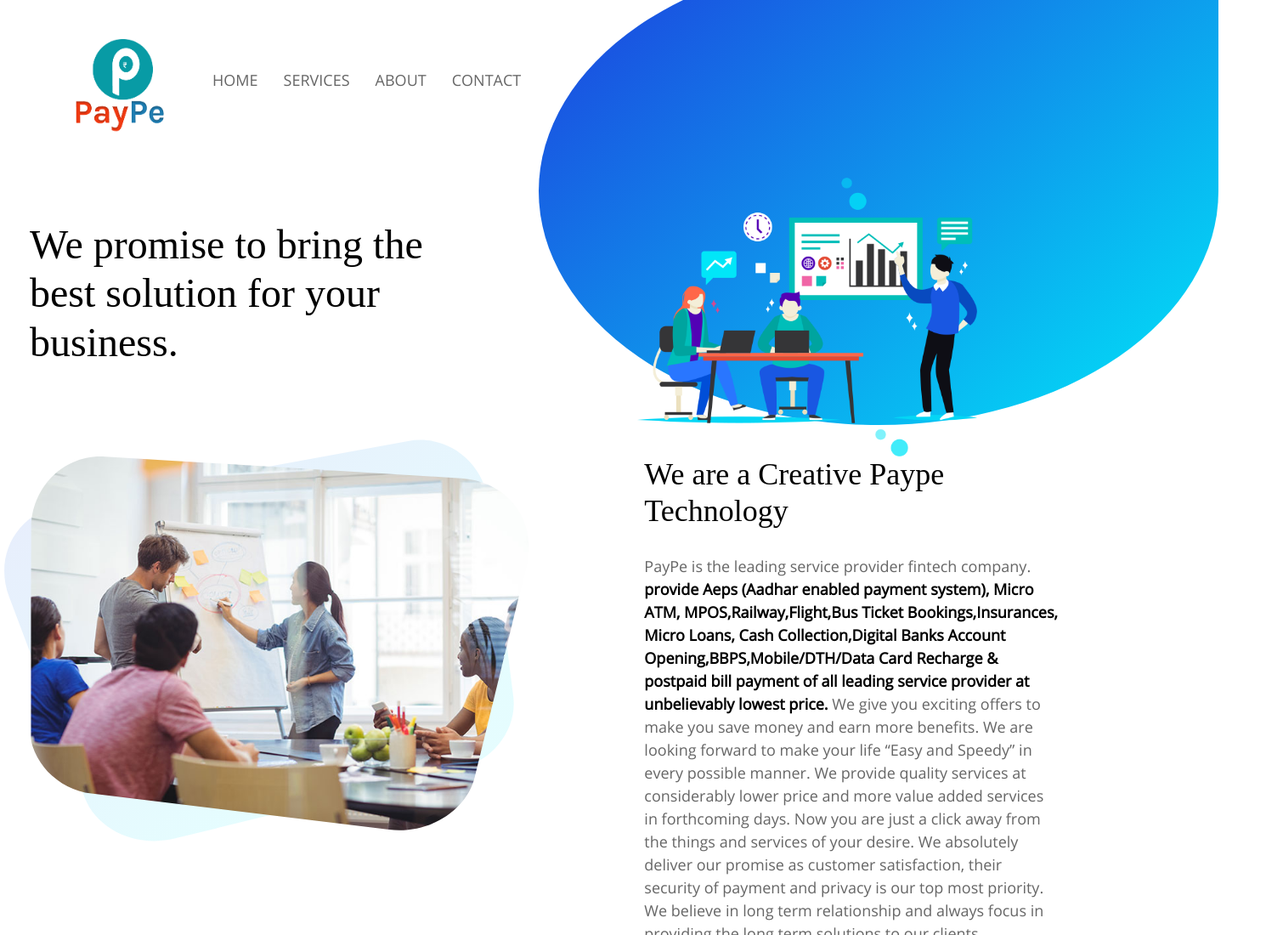
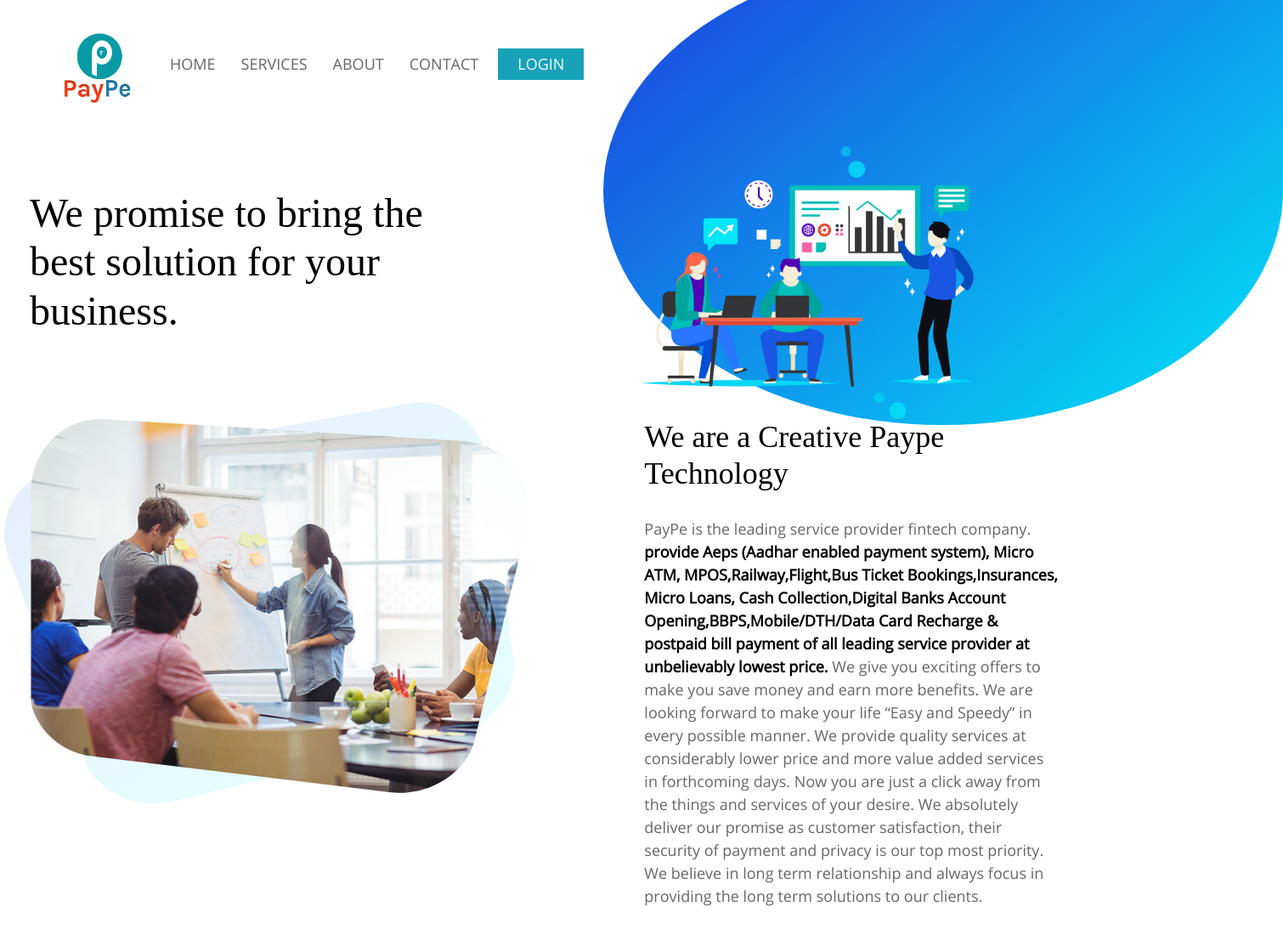
Before and after one commit to paypetech/PayPe, a website: page index.html in a window 1280 px wide. Shown: the top 1100 px of the page at 85% size, 1510 px wide, since content can reach past the window. Drawn offline with Linux system fonts and the light colour scheme; a web font is replaced by a local one.

Commit message:
Add to login link

```diff
--- a/css/style.css
+++ b/css/style.css
@@ -125,14 +125,14 @@
 #gtco-main-nav::after {
   position: absolute;
   content: "";
-  height: 600px;
-  width: 900px;
+  height: 580px;
+  width: 700px;
   background-image: -webkit-linear-gradient(-220deg, #1d3ede, #01e6f8);
   background-image: -moz-linear-gradient(-220deg, #1d3ede, #01e6f8);
   background-image: -ms-linear-gradient(-220deg, #1d3ede, #01e6f8);
   background-image: -o-linear-gradient(-220deg, #779eda, #01e6f8);
   background-image: linear-gradient(-220deg, #1d3ede, #01e6f8);
-  left: 49.5%;
+  left: 55.5%;
   top: -50px;
   z-index: -1;
   border-radius: 50% 0 50% 50%;
--- a/index.html
+++ b/index.html
@@ -22,7 +22,7 @@
 </head>
 <body>
 <nav class="navbar navbar-expand-lg navbar-light bg-light bg-transparent" id="gtco-main-nav">
-    <div class="container"><img src="./images/Logo Final PayPee Tech.png" style="width: 200px;">
+    <div class="container"><img src="./images/Logo Final PayPee Tech.png" style="width: 150px;">
         <button class="navbar-toggler" data-target="#my-nav" onclick="myFunction(this)" data-toggle="collapse" style="background-color: #358181;"><span
                 class="bar1"></span> <span class="bar2"></span> <span class="bar3"></span></button>
         <div id="my-nav" class="collapse navbar-collapse">
@@ -31,6 +31,8 @@
                 <li class="nav-item"><a class="nav-link" href="#services">Services</a></li>
                 <li class="nav-item"><a class="nav-link" href="#about">About</a></li>
                 <li class="nav-item"><a class="nav-link" href="#contact">Contact</a></li>
+                <li class="nav-item"><a class=" col-12 nav-link btn-info text-light mx-2 text-center" href="http://panservice.paype.co.in/portallogin/login">Login</a></li>
+
             </ul>
             <!-- <form class="form-inline my-2 my-lg-0">
                 <a href="#" class="btn btn-outline-dark my-2 my-sm-0 mr-3 text-uppercase">login</a> <a href="#"
@@ -50,8 +52,8 @@
                 <!-- <p> Lorem ipsum dolor sit amet, consectetur adipiscing elit. In rhoncus turpis nisl. </p> -->
                 <!-- <a href="#">Contact Us <i class="fa fa-angle-right" aria-hidden="true"></i></a> -->
             </div>
-            <div class="col-md-6">
-                <div class="card"><img class="card-img-top img-fluid" src="images/banner-img.png" alt=""></div>
+            <div class="col-md-6 ">
+                <div class="card"><img class=" px-1 card-img-top img-fluid" src="images/banner-img.png" alt=""></div>
             </div>
         </div>
     </div>
```
